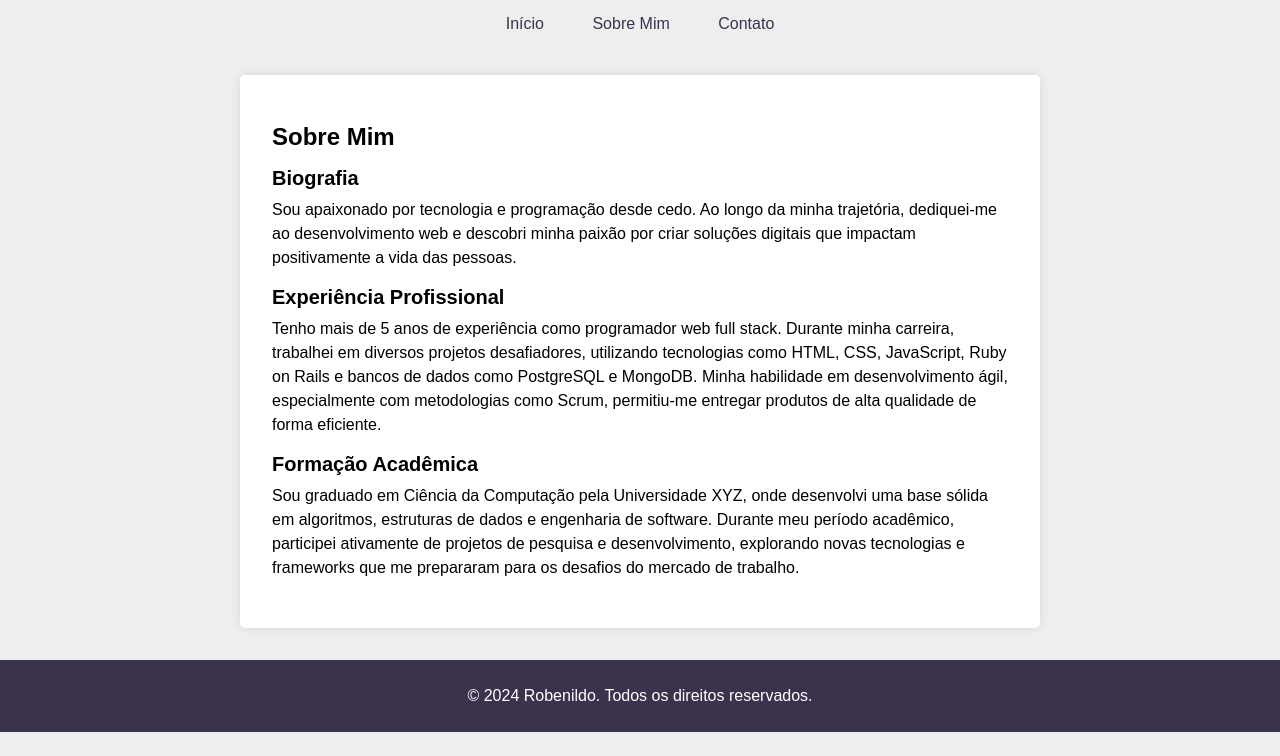
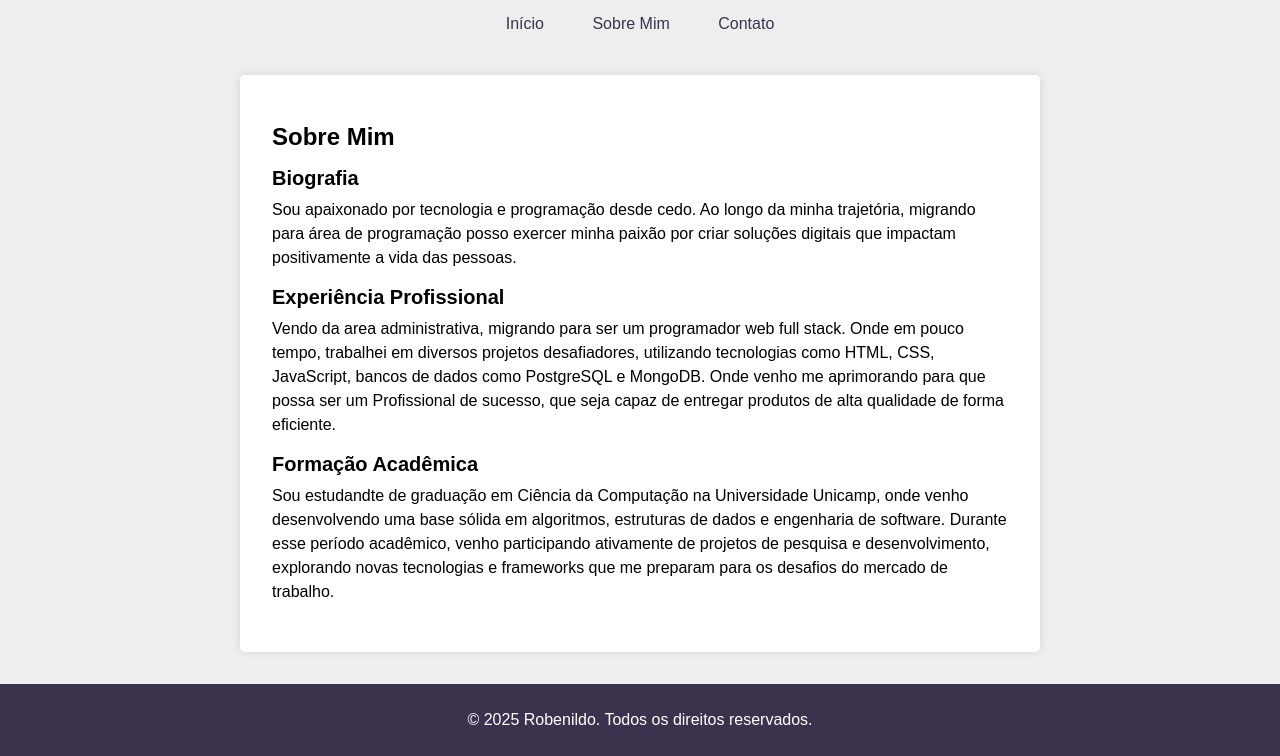
Before and after one commit to RobenildoN/RobenildoN.github.io, a plain HTML site: page sobre.html in a window 1280 px wide. Shown: the part 72-828 px from the top of the page. Before the commit the page ends 804 px from the top, so only its background shows below. Drawn offline with Linux system fonts and the light colour scheme.

Commit message:
atualiza ano de direitos autorais para 2025 em contato, index e sobre

```diff
--- a/sobre.html
+++ b/sobre.html
@@ -27,32 +27,31 @@
             <h2>Biografia</h2>
             <p>
                 Sou apaixonado por tecnologia e programação desde cedo. Ao longo da
-                minha trajetória, dediquei-me ao desenvolvimento web e descobri minha
+                minha trajetória, migrando para área de programação posso exercer minha
                 paixão por criar soluções digitais que impactam positivamente a vida
                 das pessoas.
             </p>
             <h2>Experiência Profissional</h2>
             <p>
-                Tenho mais de 5 anos de experiência como programador web full stack.
-                Durante minha carreira, trabalhei em diversos projetos desafiadores,
-                utilizando tecnologias como HTML, CSS, JavaScript, Ruby on Rails e
-                bancos de dados como PostgreSQL e MongoDB. Minha habilidade em
-                desenvolvimento ágil, especialmente com metodologias como Scrum,
-                permitiu-me entregar produtos de alta qualidade de forma eficiente.
+                Vendo da area administrativa, migrando para ser um programador web full stack.
+                Onde em pouco tempo, trabalhei em diversos projetos desafiadores,
+                utilizando tecnologias como HTML, CSS, JavaScript, bancos de dados como PostgreSQL e MongoDB.
+                Onde venho me aprimorando para que possa ser um Profissional de sucesso,
+                que seja capaz de entregar produtos de alta qualidade de forma eficiente.
             </p>
             <h2>Formação Acadêmica</h2>
             <p>
-                Sou graduado em Ciência da Computação pela Universidade XYZ, onde
-                desenvolvi uma base sólida em algoritmos, estruturas de dados e
-                engenharia de software. Durante meu período acadêmico, participei
+                Sou estudandte de graduação em Ciência da Computação na Universidade Unicamp, onde
+                venho desenvolvendo uma base sólida em algoritmos, estruturas de dados e
+                engenharia de software. Durante esse período acadêmico, venho participando
                 ativamente de projetos de pesquisa e desenvolvimento, explorando novas
-                tecnologias e frameworks que me prepararam para os desafios do mercado
+                tecnologias e frameworks que me preparam para os desafios do mercado
                 de trabalho.
             </p>
         </section>
     </div>
     <footer>
-        <p>&copy; 2024 Robenildo. Todos os direitos reservados.</p>
+        <p>&copy; 2025 Robenildo. Todos os direitos reservados.</p>
     </footer>
 </body>
 
```
Also changed, not shown: contato.html (+1 -1 lines), index.html (+1 -1 lines).
